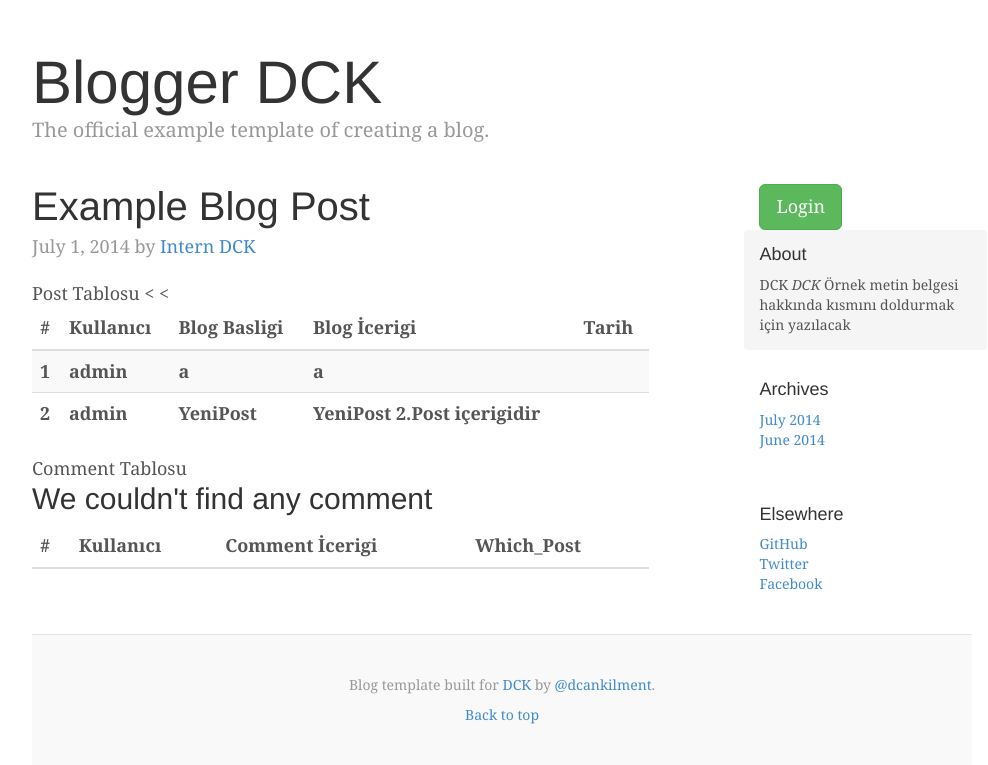
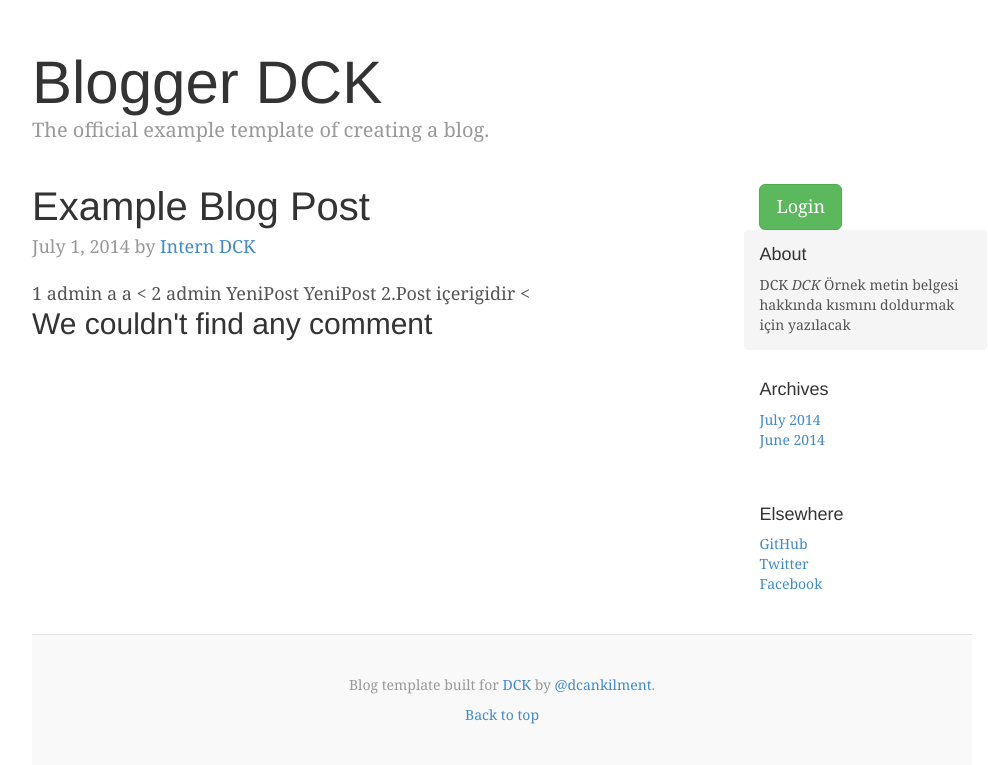
Before and after one commit to dogancankilment/dck-blog, a Django app: page / in a window 1280 px wide. Shown: the part 40-805 px from the top of the page, without its empty margins (138-1126 px from the left). Run offline with Django 3.2, Linux system fonts and the light colour scheme; data comes from the database, SQL or seed files in the repository; data that the repository does not hold is empty; parts of the project's set-up code (start-up, migrations or seed data) failed here and were passed over; some libraries are stand-ins or nearby versions.

Commit message:
unnecessary html table space deleted

```diff
--- a/myblog/templates/base.html
+++ b/myblog/templates/base.html
@@ -56,39 +56,11 @@
             <h2 class="blog-post-title">Example Blog Post</h2>
             <p class="blog-post-meta">July 1, 2014 by <a href="#">Intern DCK</a></p>
             <div class="starter-template">
-            <table class="table table-striped">
-                  <thead>
-                    <tr>
-                      Post Tablosu
-                      <th>#</th>
-                      <th>Kullanıcı</th>
-                      <th>Blog Basligi</th>
-                      <th>Blog İcerigi</th>
-                      <th>Tarih</th>
-                    </tr>
-                  </thead>
-                <tbody>
                     {% block post_content %}
                     {% endblock post_content %}
-                </tbody>
-            </table>
-            <table class="table table-striped">
-                  <thead>
-                    <tr>
-                      Comment Tablosu
-                      <th>#</th>
-                      <th>Kullanıcı</th>
-                      <th>Comment İcerigi</th>
-                      <th>Which_Post</th>
-                      <!--<th>Edit</th>-->
-                      <!--<th>Delete</th>-->
-                    </tr>
-                  </thead>
-                  <tbody>
+
                     {% block comment_content %}
                     {% endblock comment_content %}
-                  </tbody>
-                  </table>
             </div>
           </div>
         </div>
```
